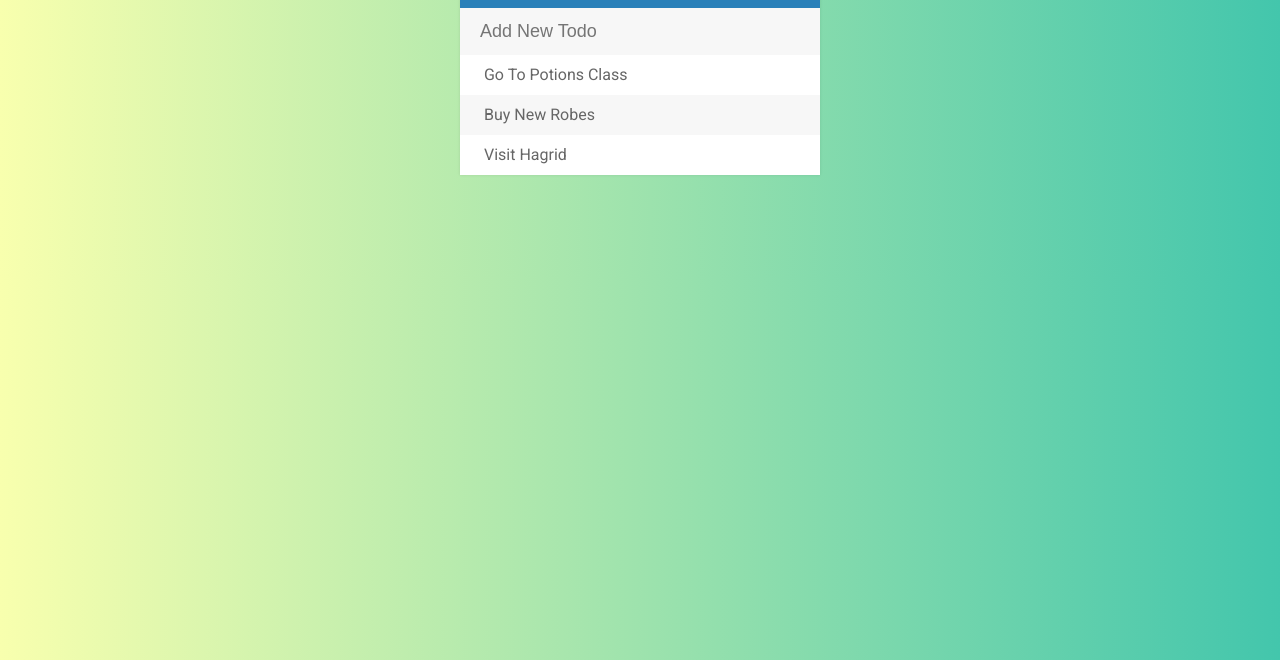
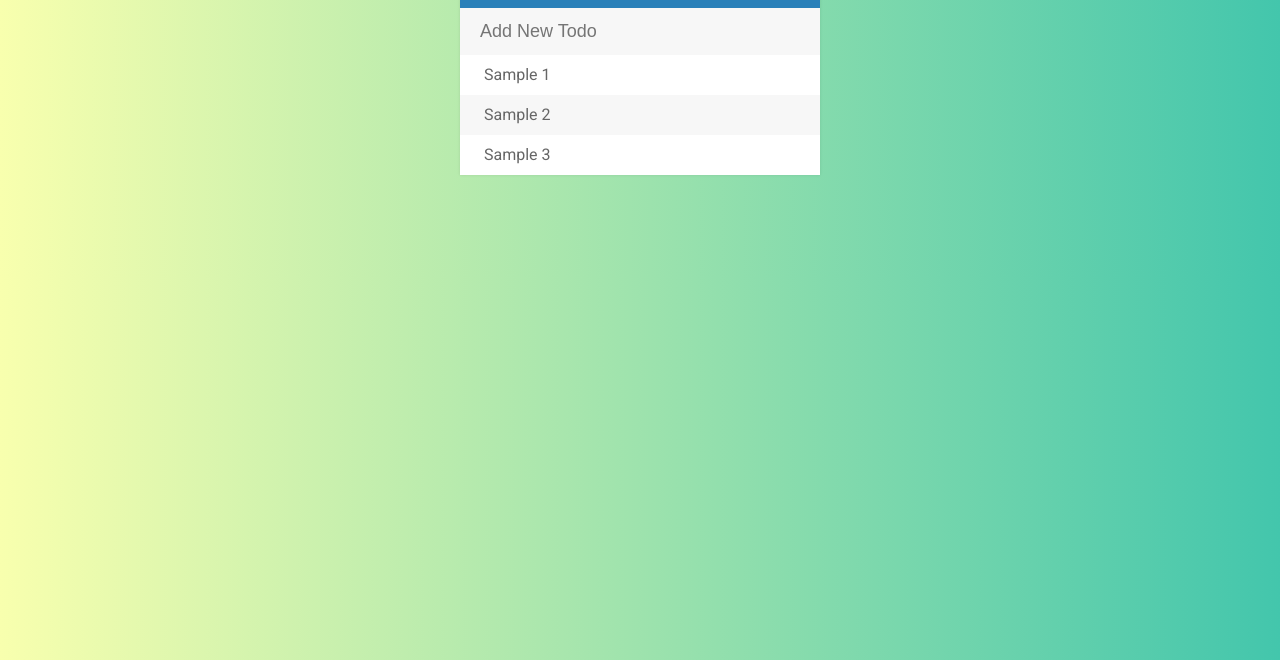
Before and after one commit to BhallaHarshit/To-Do-List, a plain HTML site: page index.html in a window 1280 px wide. Shown: the part 140-800 px from the top of the page. Drawn offline with Linux system fonts and the light colour scheme.

Commit message:
change todo example

```diff
--- a/index.html
+++ b/index.html
@@ -15,9 +15,9 @@
             <input placeholder="Add New Todo" type="text">
             <ul>
                 <!-- <i class="fas fa-trash"></i> -->
-                <li><span><i class="fas fa-trash"></i></span> Go To Potions Class</li>
-                <li><span><i class="fas fa-trash"></i></span> Buy New Robes</li>
-                <li><span><i class="fas fa-trash"></i></span> Visit Hagrid</li>
+                <li><span><i class="fas fa-trash"></i></span> Sample 1</li>
+                <li><span><i class="fas fa-trash"></i></span> Sample 2</li>
+                <li><span><i class="fas fa-trash"></i></span> Sample 3</li>
             </ul>
         </div>
 
```
